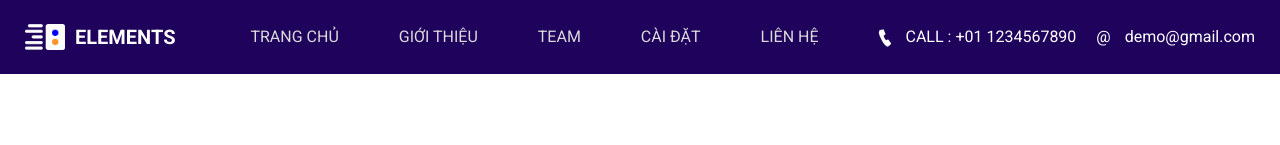
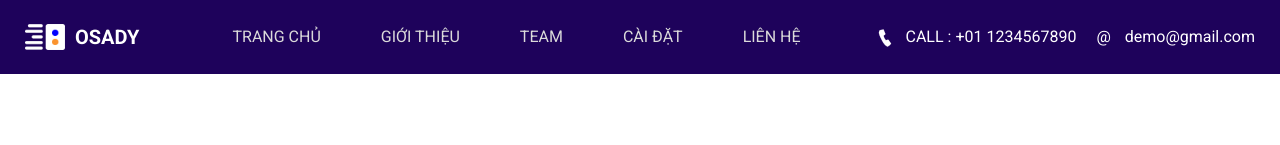
Before and after one commit to tranhobao/tranhobao.github.io, a plain HTML site: page setting.html in a window 1280 px wide. Shown: the top 145 px of the page. Drawn offline with nearby package versions, Linux system fonts and the light colour scheme.

Commit message:
complete

```diff
--- a/setting.html
+++ b/setting.html
@@ -38,7 +38,7 @@
           <a class="navbar-brand" href="index.html">
             <img src="images/logo.png" alt="">
             <span>
-              ELEMENTS
+              OSADY
             </span>
           </a>
           <button class="navbar-toggler" type="button" data-toggle="collapse" data-target="#navbarSupportedContent"
```
Also changed, not shown: index.html (+1 -1 lines).
